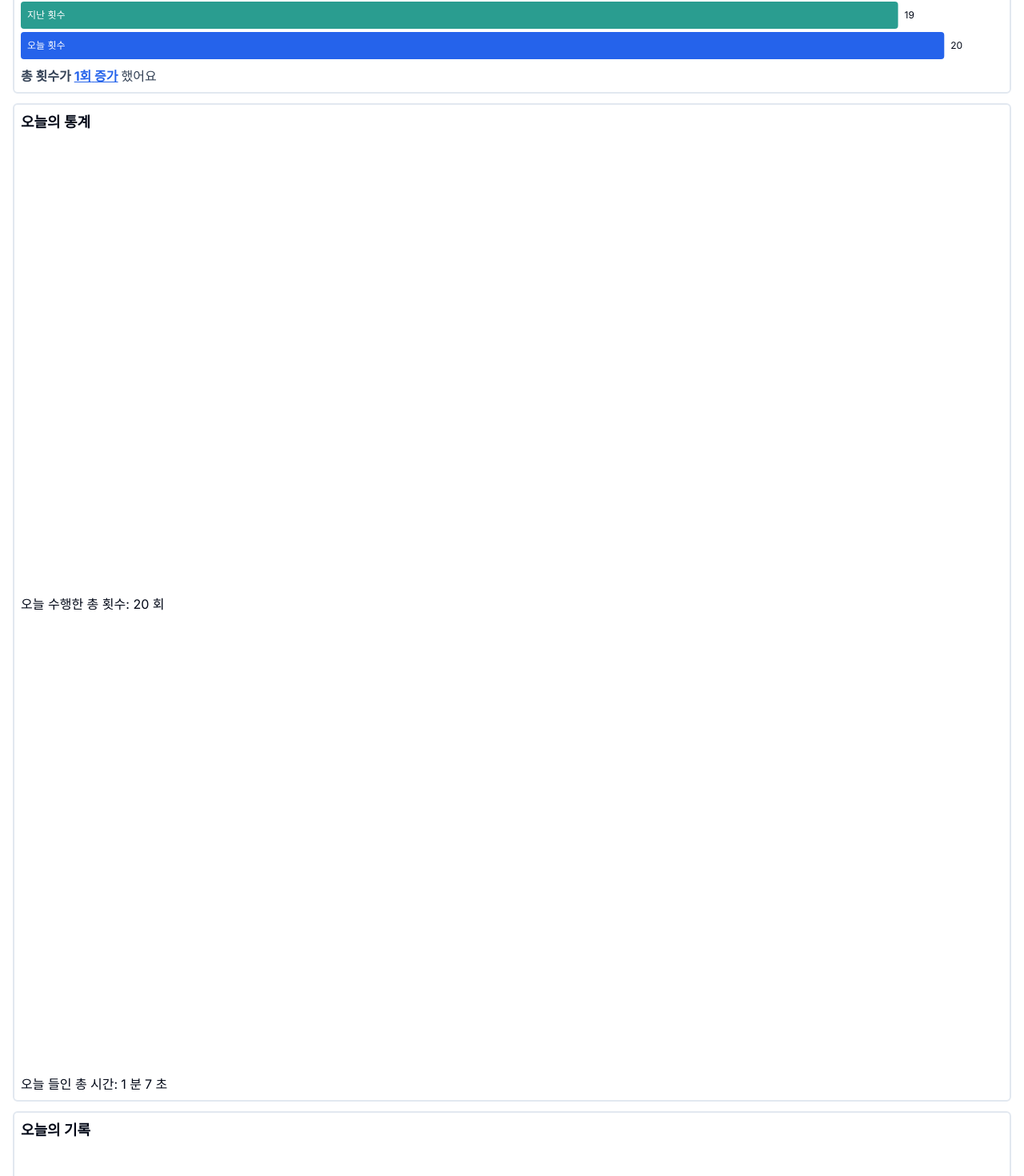
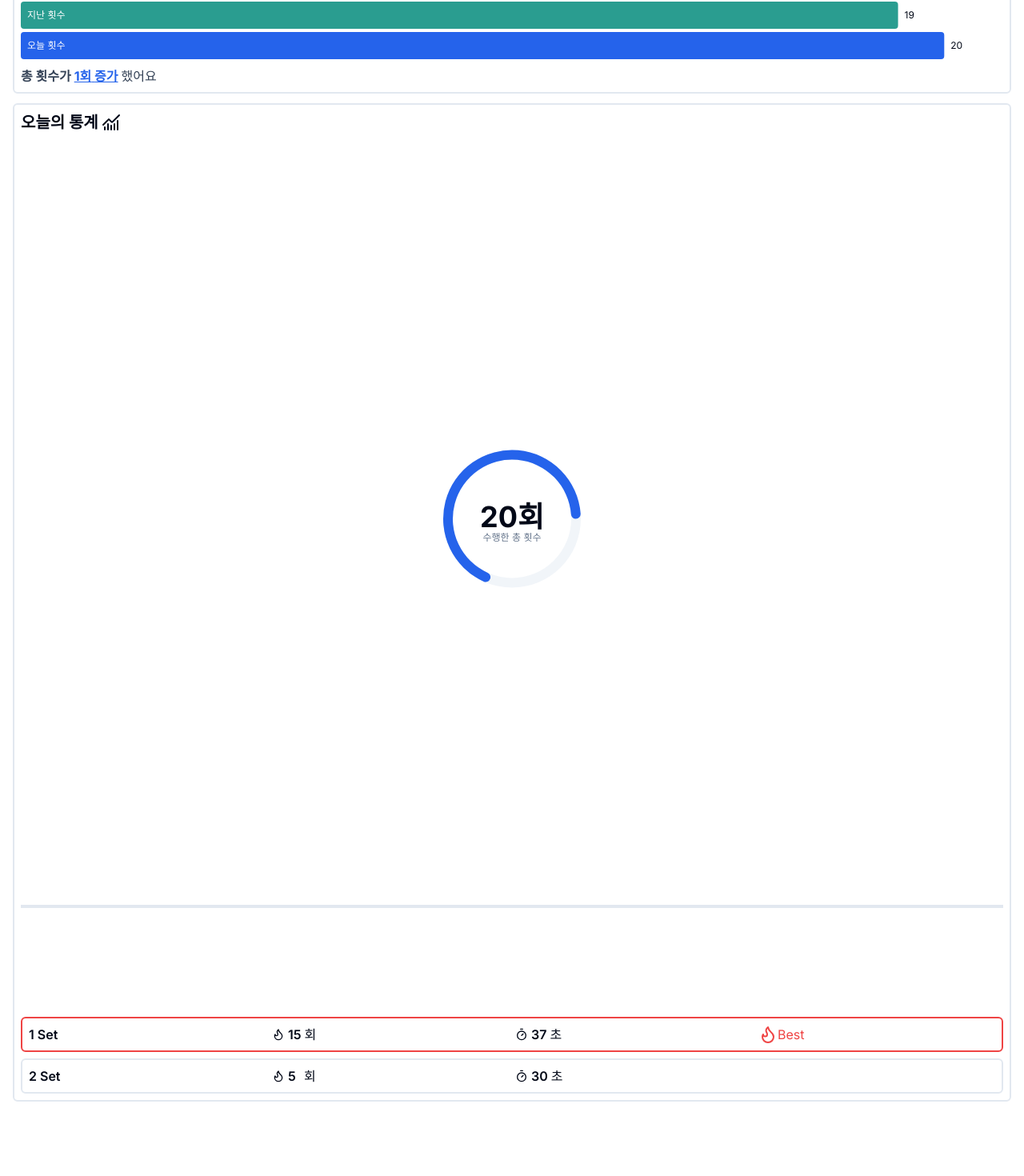
Before and after one commit to LeeKwang-min/pullog, a Next.js app: page /calendar in a window 1280 px wide. Shown: the part 1566-3036 px from the top of the page at 80% size. After the commit the page ends 2951 px from the top, so only its background shows below. Built offline with nearby package versions, Linux system fonts and the light colour scheme.

Commit message:
[기능] 오늘의 기록 페이지 '오늘의 통계' 컴포넌트 기능, 스타일 구현

```diff
--- a/src/app/calendar/_components/DayRecord.tsx
+++ b/src/app/calendar/_components/DayRecord.tsx
@@ -59,7 +59,6 @@ function DayRecord() {
         <DayRecordAnalyze today={todayData.today} prev={todayData.prev} />
       )}
       <DayRecordStatistics today={todayData.today} />
-      <DayRecordSetList today={todayData.today} />
     </section>
   );
 }
--- a/src/app/calendar/_components/DayRecordSetList.tsx
+++ b/src/app/calendar/_components/DayRecordSetList.tsx
@@ -1,36 +1,42 @@
 import { IPullupData } from "@/@types/pullup";
 import ScreenReaderTitle from "@/components/common/ScreenReaderTitle";
-import { FlameIcon } from "lucide-react";
+import { FlameIcon, TimerIcon } from "lucide-react";
 import DayRecordSectionCard from "./DayRecordSectionCard";
+import { findBestCountSetIdx } from "../_utils/dayRecord";
+import { cn } from "@/lib/utils";
 
 interface IProps {
   today: IPullupData;
 }
 
 function DayRecordSetList({ today }: IProps) {
+  const bestIdx = findBestCountSetIdx(today.setData);
+
   return (
-    <DayRecordSectionCard>
-      <ScreenReaderTitle
-        title="철봉 기록 달력 페이지 본문 - 선택한 날짜의 기록 리스트"
-        step={3}
-      />
-      <h3 className="font-bold text-lg">오늘의 기록</h3>
+    <div className="flex flex-col gap-2">
       {today.setData.map((set, idx) => {
         const { count, second } = set;
 
         return (
           <div
             key={idx}
-            className="flex items-center gap-5 border rounded-md px-2 py-1"
+            className={cn(
+              "w-full grid grid-cols-4 gap-2 border-2 rounded-md px-2 py-2",
+              bestIdx === idx && "border-red-500"
+            )}
           >
-            <span>{idx + 1} 세트</span>
-            <span className="flex gap-2">
-              <p>{count} 회</p>
-              <p>-</p>
-              <p> {second} 초</p>
+            <span className="font-semibold">{idx + 1} Set</span>
+            <span className="flex items-center gap-1">
+              <FlameIcon size={16} />
+              <p className="min-w-4 font-semibold">{count}</p>
+              <p>회</p>
             </span>
-            {/* 최고 세트 표시해 주는 UI 있으면 좋을듯 */}
-            {idx === 0 && (
+            <span className="flex items-center gap-1">
+              <TimerIcon size={16} />
+              <p className="min-w-4 font-semibold">{second}</p>
+              <p>초</p>
+            </span>
+            {bestIdx === idx && (
               <span className="flex items-center text-red-500">
                 <FlameIcon />
                 <p>Best</p>
@@ -39,7 +45,7 @@ function DayRecordSetList({ today }: IProps) {
           </div>
         );
       })}
-    </DayRecordSectionCard>
+    </div>
   );
 }
 
--- a/src/app/calendar/_components/DayRecordStatistics.tsx
+++ b/src/app/calendar/_components/DayRecordStatistics.tsx
@@ -1,7 +1,19 @@
 import ScreenReaderTitle from "@/components/common/ScreenReaderTitle";
-import { calcTotalCount, calcTotalTime } from "../_utils/dayRecord";
+import { calcTotalCount } from "../_utils/dayRecord";
 import { IPullupData } from "@/@types/pullup";
 import DayRecordSectionCard from "./DayRecordSectionCard";
+import DayRecordSetList from "./DayRecordSetList";
+import { ChartNoAxesCombinedIcon } from "lucide-react";
+
+import {
+  Label,
+  PolarGrid,
+  PolarRadiusAxis,
+  RadialBar,
+  RadialBarChart,
+} from "recharts";
+import { ChartConfig, ChartContainer } from "@/components/ui/chart";
+import { Separator } from "@/components/ui/separator";
 
 interface IProps {
   today: IPullupData;
@@ -14,27 +26,82 @@ function DayRecordStatistics({ today }: IProps) {
         title="철봉 기록 달력 페이지 본문 - 선택한 날짜의 기록 통계"
         step={3}
       />
-      <h3 className="font-bold text-lg">오늘의 통계</h3>
-      <div>
-        <span>오늘 수행한 총 횟수: {calcTotalCount(today.setData)} 회</span>
-      </div>
-      <div>
-        <TotalTime today={today} />
-      </div>
+      <h3 className="flex items-center gap-1 font-bold text-xl">
+        오늘의 통계
+        <ChartNoAxesCombinedIcon />
+      </h3>
+      <StatisticsChart today={today} />
+      <Separator className="h-1" />
+      <DayRecordSetList today={today} />
     </DayRecordSectionCard>
   );
 }
 
 export default DayRecordStatistics;
 
-function TotalTime({ today }: IProps) {
-  const totalSecond = calcTotalTime(today.setData);
+function StatisticsChart({ today }: IProps) {
+  const totalCount = calcTotalCount(today.setData);
+
+  const chartData = [{ browser: "수행한 횟수", totalCount, fill: "#2563eb" }];
+  const chartConfig = {
+    totalCount: {
+      label: "총 횟수",
+    },
+    safari: {
+      label: "Safari",
+      color: "hsl(var(--chart-2))",
+    },
+  } satisfies ChartConfig;
 
   return (
-    <span className="flex items-center gap-1">
-      오늘 들인 총 시간:
-      <p>{Math.floor(totalSecond / 60)} 분</p>
-      <p>{totalSecond % 60} 초</p>
-    </span>
+    <ChartContainer config={chartConfig} className="">
+      <RadialBarChart
+        data={chartData}
+        startAngle={0}
+        endAngle={250}
+        innerRadius={80}
+        outerRadius={110}
+      >
+        <PolarGrid
+          gridType="circle"
+          radialLines={false}
+          stroke="none"
+          className="first:fill-muted last:fill-background"
+          polarRadius={[86, 74]}
+        />
+        <RadialBar dataKey="totalCount" background cornerRadius={10} />
+        <PolarRadiusAxis tick={false} tickLine={false} axisLine={false}>
+          <Label
+            content={({ viewBox }) => {
+              if (viewBox && "cx" in viewBox && "cy" in viewBox) {
+                return (
+                  <text
+                    x={viewBox.cx}
+                    y={viewBox.cy}
+                    textAnchor="middle"
+                    dominantBaseline="middle"
+                  >
+                    <tspan
+                      x={viewBox.cx}
+                      y={viewBox.cy}
+                      className="fill-foreground text-4xl font-bold"
+                    >
+                      {chartData[0].totalCount.toLocaleString()}회
+                    </tspan>
+                    <tspan
+                      x={viewBox.cx}
+                      y={(viewBox.cy || 0) + 24}
+                      className="fill-muted-foreground"
+                    >
+                      수행한 총 횟수
+                    </tspan>
+                  </text>
+                );
+              }
+            }}
+          />
+        </PolarRadiusAxis>
+      </RadialBarChart>
+    </ChartContainer>
   );
 }
--- a/src/app/calendar/_utils/dayRecord.ts
+++ b/src/app/calendar/_utils/dayRecord.ts
@@ -34,6 +34,14 @@ export const calcDiffTotalCountBetweenSet = (
   return totalTodayCount - totalPrevCount;
 };
 
+export const findBestCountSetIdx = (set: ISPullupSetData[]): number => {
+  return set.reduce(
+    (maxIndex, current, index, array) =>
+      current.count > array[maxIndex].count ? index : maxIndex,
+    0
+  );
+};
+
 export const getDiffCountWord = (diff: number) => {
   if (diff === 0) return "유지";
   if (diff < 0) return "감소";
```
